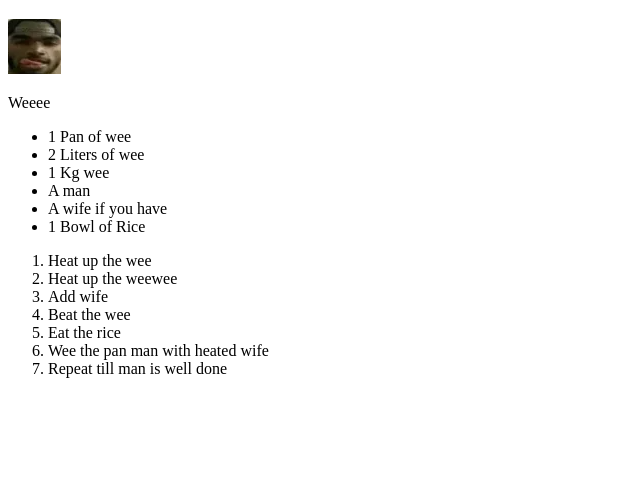
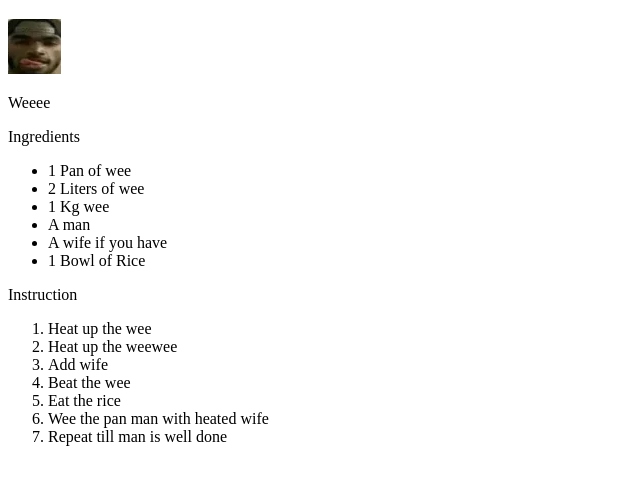
Before and after one commit to dimassalim/odin-recipe, a plain HTML site: page recipe/uweee/uweee.html in a window 1280 px wide. Shown: the part 61-546 px from the top of the page, without its empty margins (0-640 px from the left). Drawn offline with Linux system fonts and the light colour scheme; files whose address does not match are found by name.

Commit message:
add some text, just look at the code change I swear this kind of difficult to tell

```diff
--- a/recipe/uweee/uweee.html
+++ b/recipe/uweee/uweee.html
@@ -11,6 +11,7 @@
     		<h1>Uweee</h1>
     		<img src="./recipe/chicken-stuff/stuff.png" alt="stuff">
     		<p>Weeee</p>
+    		<p>Ingredients</p>
     		<ul>
     			<li>1 Pan of wee</li>
     			<li>2 Liters of wee</li>
@@ -19,6 +20,7 @@
     			<li>A wife if you have</li>
     			<li>1 Bowl of Rice</li>
     		</ul>
+    		<p>Instruction</p>
     		<ol>
     			<li>Heat up the wee</li>
     			<li>Heat up the weewee</li>
```
Also changed, not shown: recipe/chicken-stuff/chicken-stuff.html (+2 -0 lines), recipe/meat-ball/meatball.html (+2 -0 lines).
